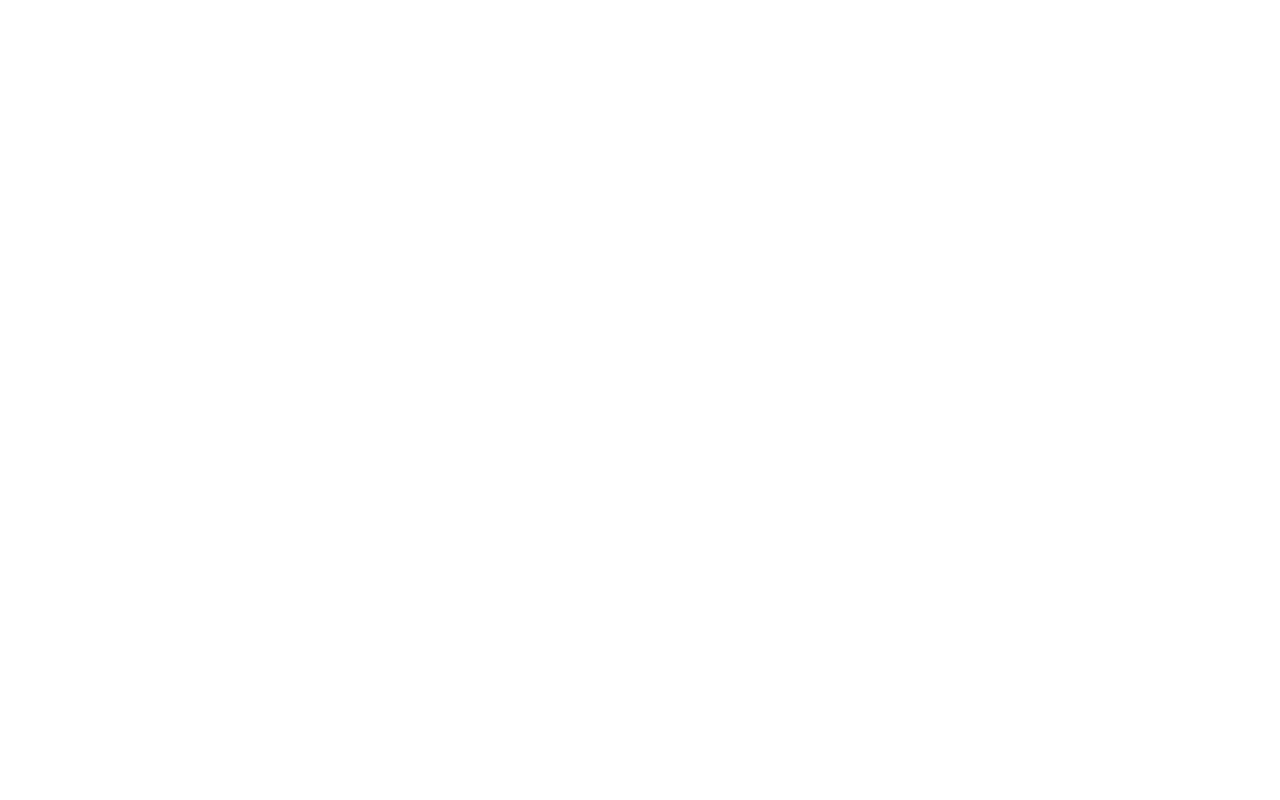
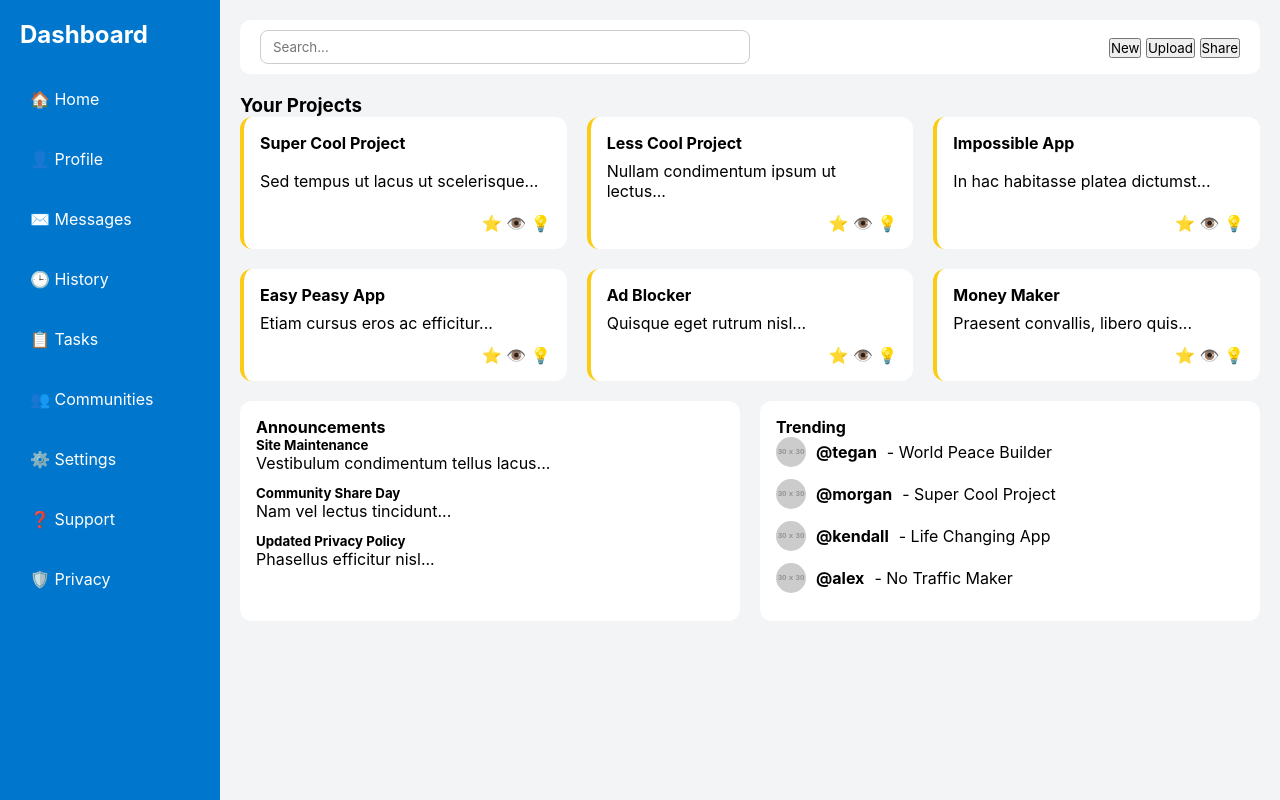
Before and after one commit to SheriNawaz/odin-dashboard, a plain HTML site: page index.html in a window 1280 px wide. Drawn offline with Linux system fonts and the light colour scheme; placeholder pictures from the web are drawn by us.

Commit message:
Basic implementation

```diff
--- a/index.html
+++ b/index.html
@@ -3,8 +3,103 @@
     <meta charset="UTF-8">
     <meta name="viewport" content="width=device-width, initial-scale=1.0">
     <title>Dashboard</title>
+    <link rel="stylesheet" href="style.css">
 </head>
 <body>
+  <div id="side-bar">
+    <h2>Dashboard</h2>
+    <div class="nav-item">🏠 Home</div>
+    <div class="nav-item">👤 Profile</div>
+    <div class="nav-item">✉️ Messages</div>
+    <div class="nav-item">🕒 History</div>
+    <div class="nav-item">📋 Tasks</div>
+    <div class="nav-item">👥 Communities</div>
+    <div class="nav-item">⚙️ Settings</div>
+    <div class="nav-item">❓ Support</div>
+    <div class="nav-item">🛡️ Privacy</div>
+  </div>
 
+  <div id="container">
+    <div id="top-bar">
+      <input type="text" placeholder="Search..."/>
+      <div>
+        <button>New</button>
+        <button>Upload</button>
+        <button>Share</button>
+      </div>
+    </div>
+
+    <h3>Your Projects</h3>
+    <div id="projects">
+      <div class="project-card">
+        <h4>Super Cool Project</h4>
+        <p>Sed tempus ut lacus ut scelerisque...</p>
+        <div class="card-icons">⭐ 👁️ 💡</div>
+      </div>
+      <div class="project-card">
+        <h4>Less Cool Project</h4>
+        <p>Nullam condimentum ipsum ut lectus...</p>
+        <div class="card-icons">⭐ 👁️ 💡</div>
+      </div>
+      <div class="project-card">
+        <h4>Impossible App</h4>
+        <p>In hac habitasse platea dictumst...</p>
+        <div class="card-icons">⭐ 👁️ 💡</div>
+      </div>
+      <div class="project-card">
+        <h4>Easy Peasy App</h4>
+        <p>Etiam cursus eros ac efficitur...</p>
+        <div class="card-icons">⭐ 👁️ 💡</div>
+      </div>
+      <div class="project-card">
+        <h4>Ad Blocker</h4>
+        <p>Quisque eget rutrum nisl...</p>
+        <div class="card-icons">⭐ 👁️ 💡</div>
+      </div>
+      <div class="project-card">
+        <h4>Money Maker</h4>
+        <p>Praesent convallis, libero quis...</p>
+        <div class="card-icons">⭐ 👁️ 💡</div>
+      </div>
+    </div>
+
+    <div id="widgets">
+      <div id="announcements">
+        <h4>Announcements</h4>
+        <div class="announcement-item">
+          <h5>Site Maintenance</h5>
+          <p>Vestibulum condimentum tellus lacus...</p>
+        </div>
+        <div class="announcement-item">
+          <h5>Community Share Day</h5>
+          <p>Nam vel lectus tincidunt...</p>
+        </div>
+        <div class="announcement-item">
+          <h5>Updated Privacy Policy</h5>
+          <p>Phasellus efficitur nisl...</p>
+        </div>
+      </div>
+
+      <div id="trending">
+        <h4>Trending</h4>
+        <div class="trending-item">
+          <img src="https://via.placeholder.com/30" alt="tegan" />
+          <span>@tegan</span> - World Peace Builder
+        </div>
+        <div class="trending-item">
+          <img src="https://via.placeholder.com/30" alt="morgan" />
+          <span>@morgan</span> - Super Cool Project
+        </div>
+        <div class="trending-item">
+          <img src="https://via.placeholder.com/30" alt="kendall" />
+          <span>@kendall</span> - Life Changing App
+        </div>
+        <div class="trending-item">
+          <img src="https://via.placeholder.com/30" alt="alex" />
+          <span>@alex</span> - No Traffic Maker
+        </div>
+      </div>
+    </div>
+  </div>
 </body>
 </html>
--- a/style.css
+++ b/style.css
@@ -0,0 +1,124 @@
+* {
+    box-sizing: border-box;
+    margin: 0;
+    padding: 0;
+    font-family: 'Inter', sans-serif;
+}
+
+body {
+    display: flex;
+    min-height: 100vh;
+    background-color: #f3f4f6;
+}
+
+#side-bar {
+    width: 220px;
+    background-color: #0077cc;
+    color: white;
+    padding: 20px;
+    display: flex;
+    flex-direction: column;
+    gap: 20px;
+}
+
+#side-bar h2 {
+    margin-bottom: 10px;
+}
+
+#side-bar .nav-item {
+    display: flex;
+    align-items: center;
+    gap: 10px;
+    padding: 10px;
+    cursor: pointer;
+}
+
+#side-bar .nav-item:hover {
+    background-color: #005fa3;
+    border-radius: 8px;
+}
+
+#container {
+    flex: 1;
+    padding: 20px;
+    display: flex;
+    flex-direction: column;
+}
+
+#top-bar {
+    display: flex;
+    justify-content: space-between;
+    align-items: center;
+    background-color: white;
+    padding: 10px 20px;
+    border-radius: 10px;
+    margin-bottom: 20px;
+}
+
+#top-bar input[type="text"] {
+    width: 50%;
+    padding: 8px 12px;
+    border-radius: 8px;
+    border: 1px solid #ccc;
+}
+
+#projects {
+    display: grid;
+    grid-template-columns: repeat(3, 1fr);
+    gap: 20px;
+    margin-bottom: 20px;
+}
+
+.project-card {
+    background-color: white;
+    padding: 16px;
+    border-radius: 12px;
+    border-left: 4px solid #facc15;
+    display: flex;
+    flex-direction: column;
+    justify-content: space-between;
+}
+
+.project-card h4 {
+    margin-bottom: 8px;
+}
+
+.card-icons {
+    display: flex;
+    justify-content: flex-end;
+    gap: 10px;
+    margin-top: 12px;
+    color: #6b7280;
+}
+
+#widgets {
+    display: flex;
+    gap: 20px;
+}
+
+#announcements, #trending {
+    background-color: white;
+    padding: 16px;
+    border-radius: 12px;
+    width: 50%;
+}
+
+.announcement-item, .trending-item {
+    margin-bottom: 12px;
+}
+
+.announcement-item h5, .trending-item span {
+    font-weight: bold;
+}
+
+.trending-item {
+    display: flex;
+    align-items: center;
+    gap: 10px;
+}
+
+.trending-item img {
+    width: 30px;
+    height: 30px;
+    border-radius: 50%;
+}
```
